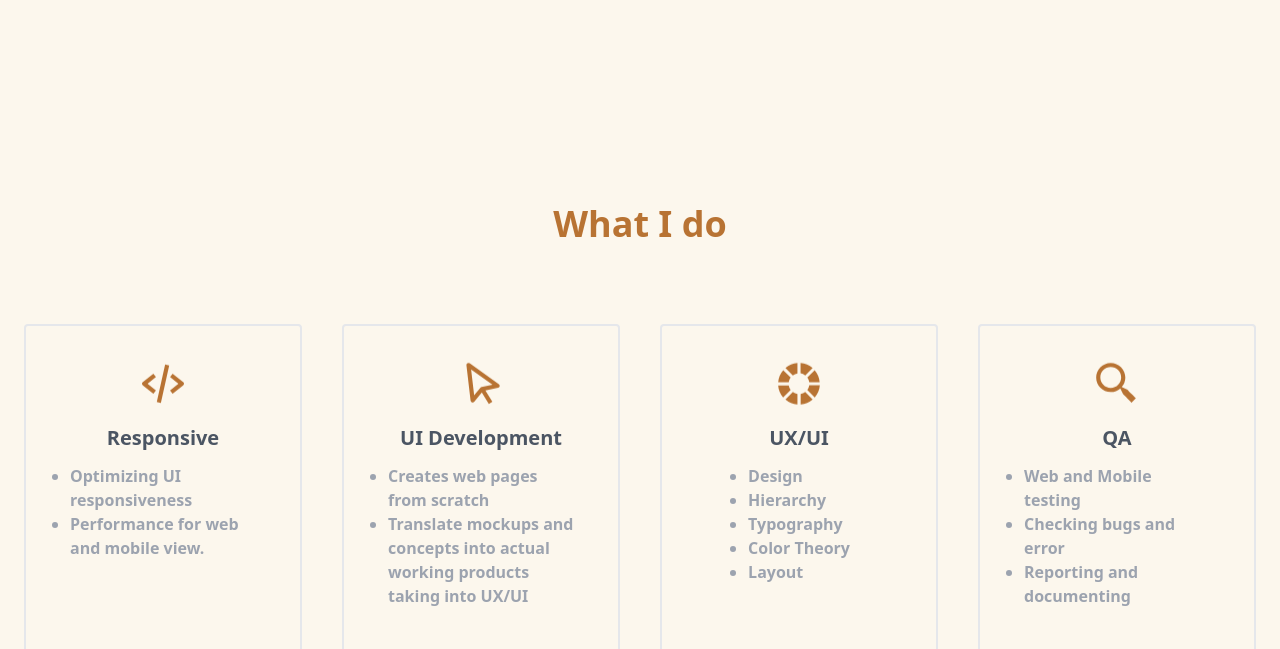
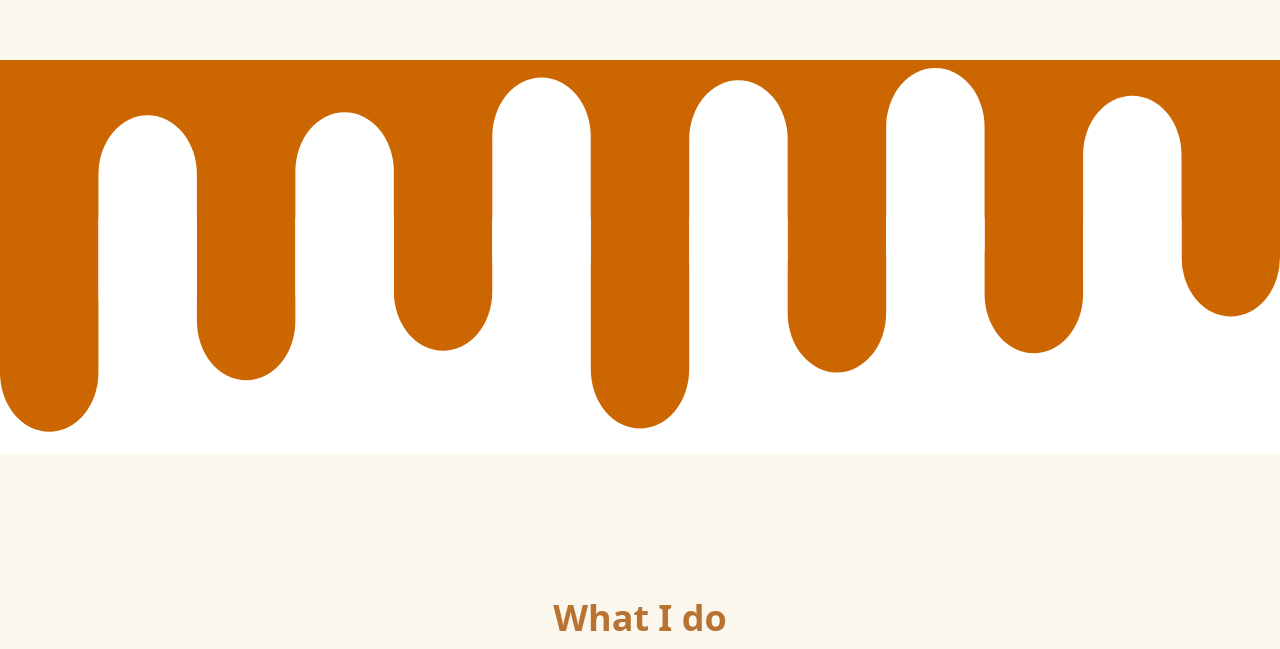
Before and after one commit to naralcantara001/nar-alcantara, a Next.js app: page / in a window 1280 px wide. Shown: the part 740-1389 px from the top of the page. Built offline with nearby package versions, Linux system fonts and the light colour scheme.

Commit message:
Update page.js added melting

```diff
--- a/src/app/page.js
+++ b/src/app/page.js
@@ -67,6 +67,37 @@ export default function Home() {
         </div>
       </div>
     </section>
+
+
+      {/* Melting */}
+
+
+<div>
+  <svg xmlns="http://www.w3.org/2000/svg" version="1.1" xmlns:xlink="http://www.w3.org/1999/xlink" xmlns:svgjs="http://svgjs.dev/svgjs" viewBox="0 0 325 100"><rect width="100%" height="100%" fill="hsl(0, 0%, 100%)"></rect><g fill="hsl(30, 100%, 40%)">
+    <rect width="100%" height="40" fill="hsl(30, 100%, 40%)"></rect>
+
+    <rect x="0" width="7.69%" height="94.37315614755272" rx="15"></rect>
+      <rect x="50" width="7.69%" height="81.29608255157426" rx="15"></rect>
+      <rect x="100" width="7.69%" height="73.83089949033989" rx="15"></rect>
+      <rect x="150" width="7.69%" height="93.54740161315121" rx="15"></rect>
+      <rect x="200" width="7.69%" height="79.32744790509024" rx="15"></rect>
+      <rect x="250" width="7.69%" height="74.47925792956535" rx="15"></rect>
+      <rect x="300" width="7.69%" height="65.13425514466068" rx="15"></rect>
+  </g><g fill="hsl(0, 0%, 100%)">
+    <rect x="25" y="13.997878381263108" width="7.69%" height="60" rx="15"></rect>
+      <rect x="75" y="13.248507640346205" width="7.69%" height="60" rx="15"></rect>
+      <rect x="125" y="4.443367748243183" width="7.69%" height="60" rx="15"></rect>
+      <rect x="175" y="5.126402215942305" width="7.69%" height="60" rx="15"></rect>
+      <rect x="225" y="2.044690481153736" width="7.69%" height="60" rx="15"></rect>
+      <rect x="275" y="9.092860188024103" width="7.69%" height="60" rx="15"></rect>
+  </g></svg>
+
+
+  </div>
+       {/* End Melting */}
+
+
+
 
 
     <section class='h-auto xl:h-screen flex flex-col items-center pt-36 dark:bg-[#645452] bg-[#FCF7ED]'>
```
